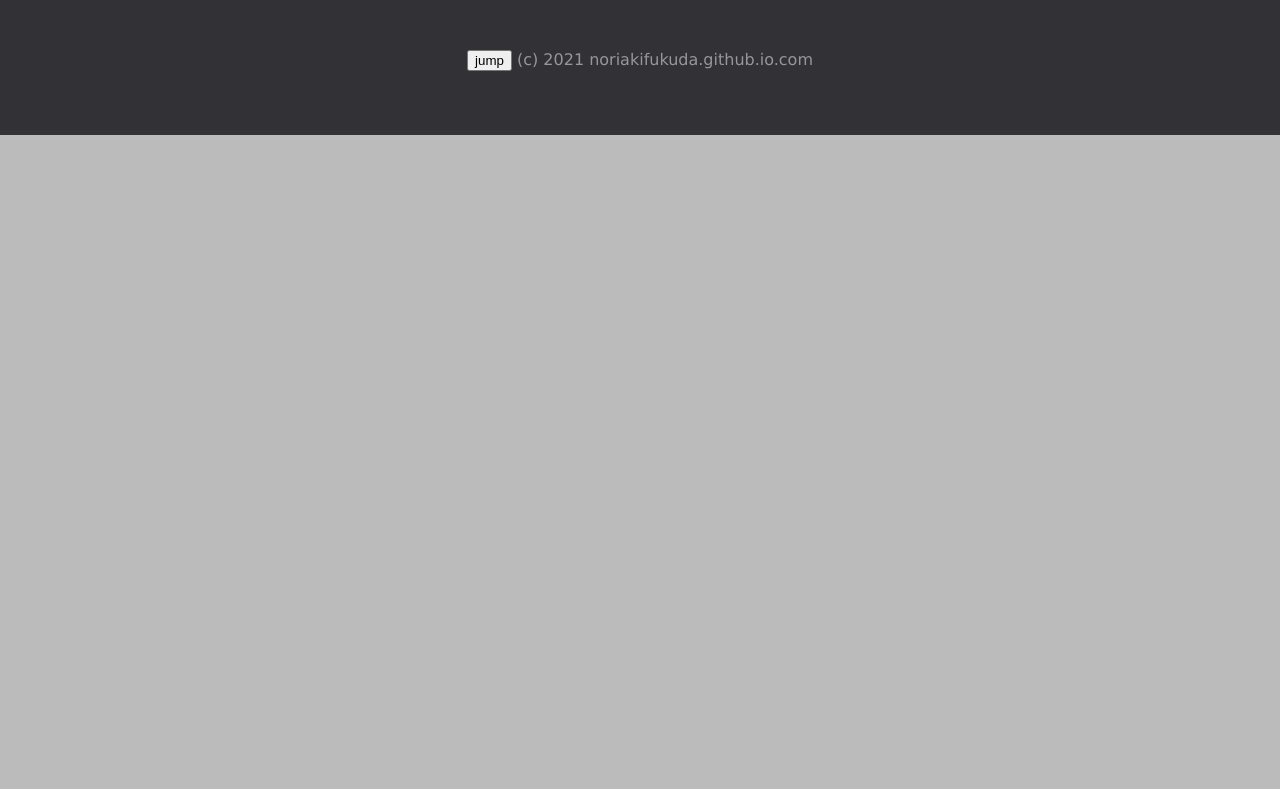
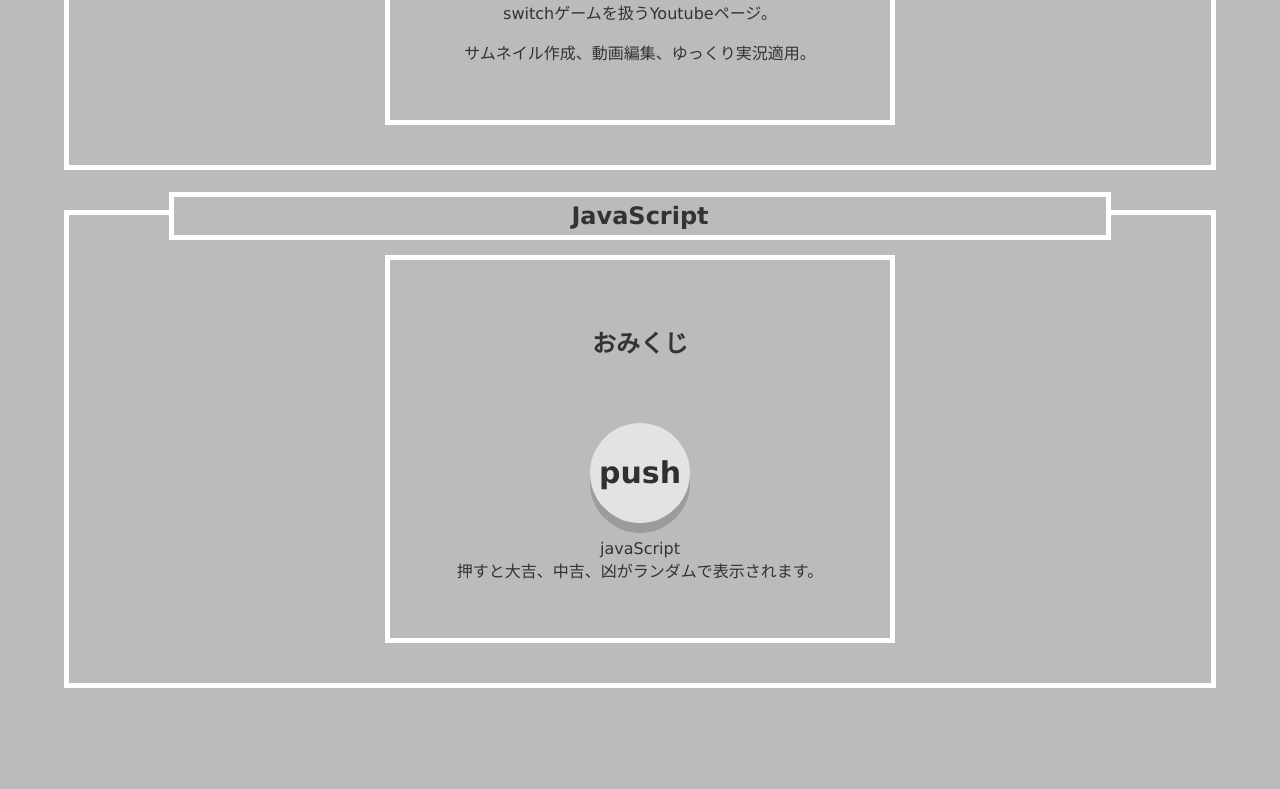
Before and after one commit to noriakifukuda/noriakifukuda.github.io, a plain HTML site: page Skills.html in a window 1280 px wide. Shown: the part 1834-2623 px from the top of the page. Before the commit the page ends 1969 px from the top, so only its background shows below. Drawn offline with Linux system fonts and the light colour scheme.

Commit message:
Add files via upload

```diff
--- a/CSS/AboutMe.css
+++ b/CSS/AboutMe.css
@@ -127,7 +127,7 @@ section{
 }
 
 .features{
-    padding: 64px 64px 64px 64px;
+    padding: 64px 16px 64px 16px;
     text-align: center;
     background-color:rgb(187,187,187);
 }
@@ -228,8 +228,13 @@ footer{
   80% {transform:translateY(-300px) scale(3);}
 }
 
-/* @media (min-width: 900px) {
-    .container{
+@media (min-width: 900px) {
+
+    .features{
+        padding: 64px 64px 64px 64px;
+    }
+
+    /* .container{
         display: flex;
         justify-content: space-around;
     }
@@ -239,5 +244,5 @@ footer{
         border: white solid 5px;
         margin-bottom: 20px;
         padding-bottom: 40px;
-    }
-} */
+    } */
+}
--- a/CSS/skills.css
+++ b/CSS/skills.css
@@ -119,18 +119,14 @@ transition-delay: .5s;
 display: none;
 }
 
-section{
-    /* flex-basis:30%; */
-    border: white solid 5px;
-    margin-bottom: 20px;
-    padding-bottom: 40px;
-}
+
 
 .features{
-    padding: 64px 64px 64px 64px;
+    padding: 64px 16px 64px 16px;
     text-align: center;
     background-color:rgb(187,187,187);
 }
+
 
 .features  h1{
     font-size: 40px;
@@ -171,17 +167,51 @@ section{
 
 h1:hover::after {
     transform: scale(1, 1);
-  }
+}
 h2:hover::after {
     transform: scale(1, 1);
-  }
+}
+
+ h2.type{
+    margin:0 0 0 0;
+    padding: 0;
+}
+
+.container{
+    position: relative;
+    border: white solid 5px;
+    margin: 40px 0 40px 0;
+    padding: 20px 0 20px 0;
+}
+
+.point-title {
+    position: absolute;
+    padding: 5px 0.5em;
+    /* left: 20px; */
+    left: 100px;
+    right: 100px;
+    margin: auto;
+    top: -23px; /* タイトルの位置を調整 */
+    color: #333; /* タイトルの文字色 */
+    /* font-weight: bold; */
+    /* font-size:0.9em; */
+    background-color: rgb(187,187,187);
+    border: white solid 5px;
+}
+
+section{
+    /* flex-basis:30%; */
+    border: white solid 5px;
+    margin: 20px 5px 20px 5px;
+    padding-bottom: 40px;
+}
 
 .no-color-change{
     color: #333;
 }
 .no-change-white{
     color:white;
-  }
+}
 
 .logo{
     width: 50%;
@@ -257,16 +287,36 @@ footer{
 }
 
 @media (min-width: 900px) {
+    .features{
+        padding: 64px 64px 64px 64px;
+    }
+
+
     .container{
+        /* position: relative;
+        border: white solid 5px; */
+        /* margin-bottom: 40px; */
+        /* padding-bottom: 40px; */
         display: flex;
         justify-content: space-around;
         flex-wrap: wrap;
     }
 
+    /* .point-title {
+        position: absolute;
+        padding: 0 0.5em;
+        left: 20px;
+        top: -13px;
+        color: #555555;
+        font-weight: bold;
+        font-size:0.9em;
+        background-color: #ffffff;
+      } */
+
     section{
         flex-basis:500px;
         border: white solid 5px;
-        margin-bottom: 20px;
+        margin: 20px 0 20px 0;
         padding-bottom: 40px;
     }
 }
--- a/Skills.html
+++ b/Skills.html
@@ -40,6 +40,7 @@ rel="stylesheet">
         <div class="features">
         <h1>SKILLS</h1>
             <div class="container">
+                <div class="point-title"><h2 class="type">HTML,CSS</h2></div>
                 <section>
                     <a class="no-color-change" href="http://205games.net"><h2>205games</h2></a>
                     <div>
@@ -50,26 +51,6 @@ rel="stylesheet">
                         <p>Wordpressにて制作。</p>
                         <p>ドメイン取得、サーバー契約、GoogleAdsense適用。</p>
                         <p>既存テーマ利用です。</p>
-                    </div>
-                </section>
-                <section>
-                    <a class="no-color-change" href="https://www.youtube.com/channel/UCwiB56plEKraTa0D8GewNPw"><h2>205games(Youtube)</h2></a>
-                    <div>
-                        <a  href="https://www.youtube.com/channel/UCwiB56plEKraTa0D8GewNPw"><img class="logo" src="img/205games_youtube_screenShot.png"></a>
-                    </div>
-                    <div class="info">
-                        <p>switchゲームを扱うYoutubeページ。</p>
-                        <p>サムネイル作成、動画編集、ゆっくり実況適用。</p>
-                    </div>
-                </section>
-                <section>
-                    <h2>おみくじ</h2>
-                    <div class="pic">
-                        <div id="omikuji">push</div>
-                    </div>
-                    <div class="info">
-                        <p>javaScript<br>
-                        押すと大吉、中吉、凶がランダムで表示されます。</p>
                     </div>
                 </section>
                 <section>
@@ -94,6 +75,34 @@ rel="stylesheet">
                   </div>
                 </section>
             </div>
+
+            <div class="container">
+                <div class="point-title"><h2 class="type">YouTube</h2></div>
+                <section>
+                    <a class="no-color-change" href="https://www.youtube.com/channel/UCwiB56plEKraTa0D8GewNPw"><h2>205games<br>(Youtube)</h2></a>
+                    <div>
+                        <a  href="https://www.youtube.com/channel/UCwiB56plEKraTa0D8GewNPw"><img class="logo" src="img/205games_youtube_screenShot.png"></a>
+                    </div>
+                    <div class="info">
+                        <p>switchゲームを扱うYoutubeページ。</p>
+                        <p>サムネイル作成、動画編集、ゆっくり実況適用。</p>
+                    </div>
+                </section>
+            </div>
+
+            <div class="container">
+                <div class="point-title"><h2 class="type">JavaScript</h2></div>
+                <section>
+                    <h2>おみくじ</h2>
+                    <div class="pic">
+                        <div id="omikuji">push</div>
+                    </div>
+                    <div class="info">
+                        <p>javaScript<br>
+                        押すと大吉、中吉、凶がランダムで表示されます。</p>
+                    </div>
+                </section>
+            </div>
         </div>
     </div>
     <footer>
```
Also changed, not shown: AboutMe.html (+1 -0 lines).
